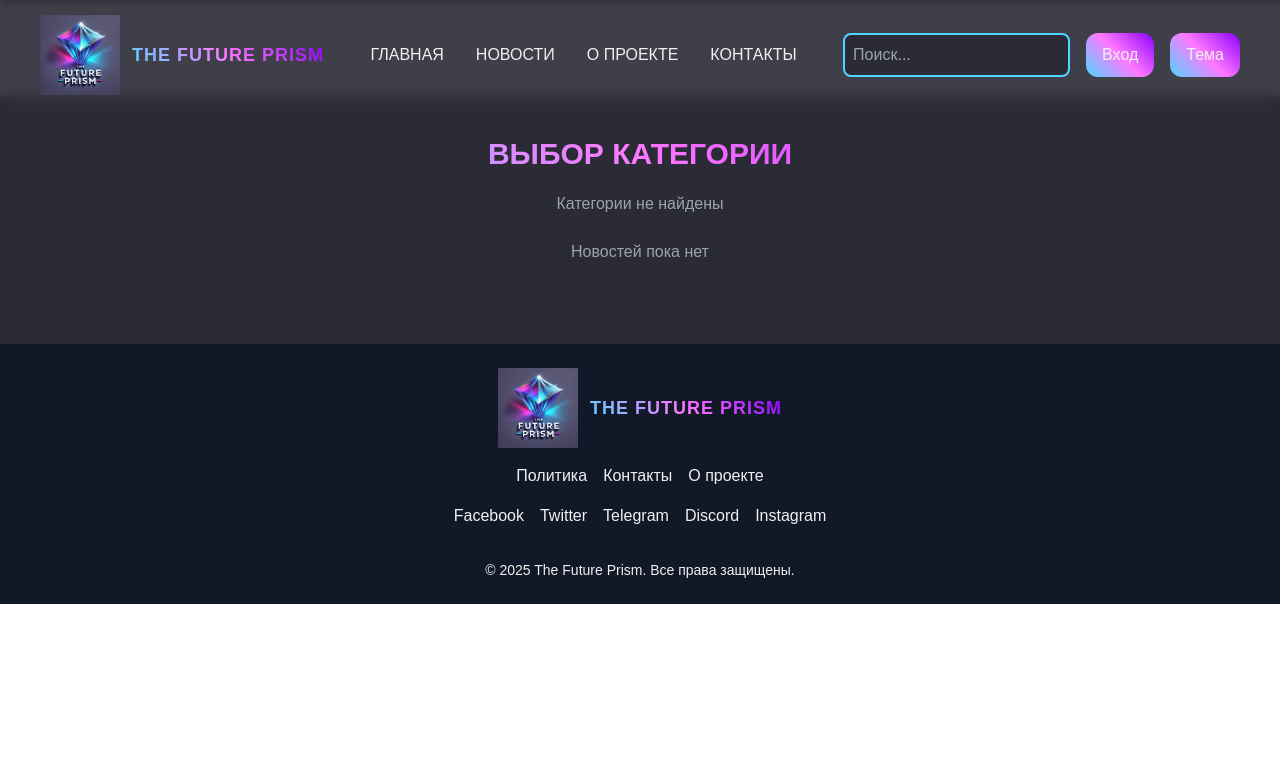
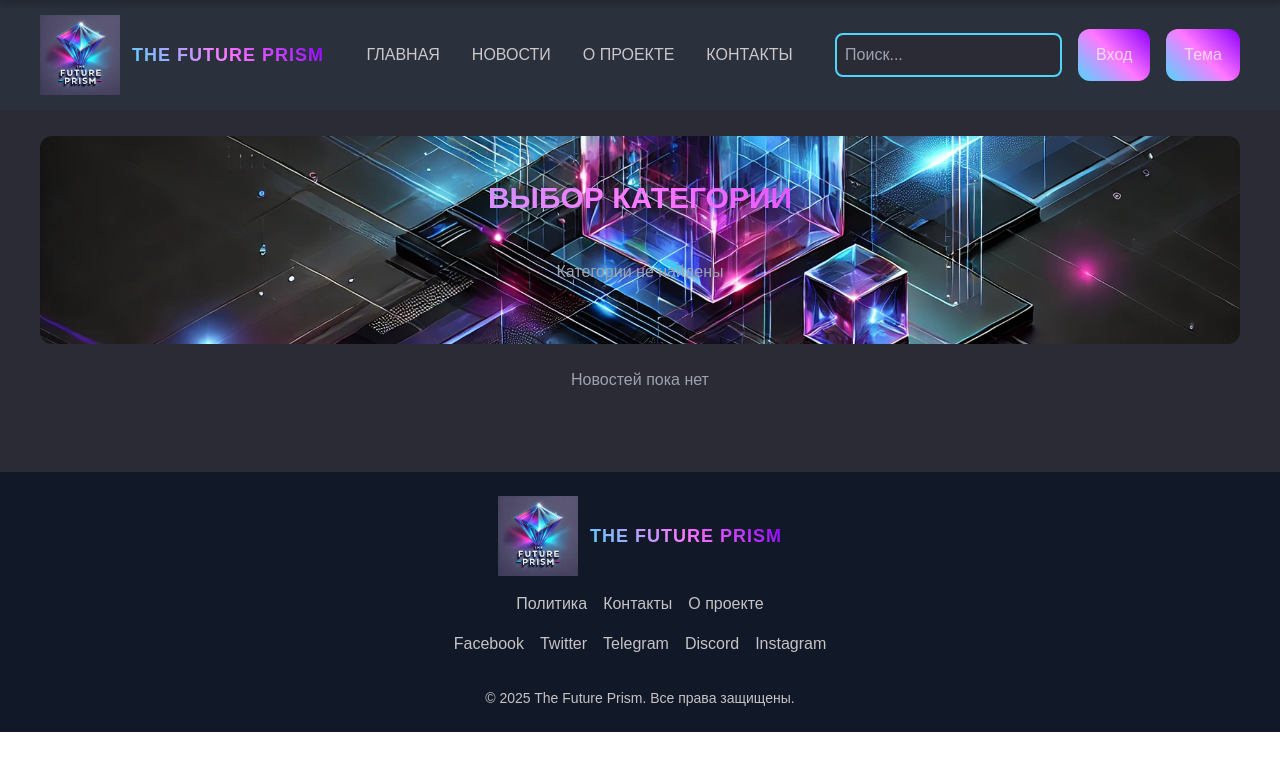
Before and after one commit to AleksejsGir/the_future_prism, a Django app: page / in a window 1280 px wide. Shown: the top 771 px of the page. Run offline with Django 5.2, Linux system fonts and the light colour scheme; data that the repository does not hold is empty; some libraries are stand-ins or nearby versions.

Commit message:
Update CSS

```diff
--- a/core/settings.py
+++ b/core/settings.py
@@ -77,9 +77,9 @@
 #     'default': {
 #         'ENGINE': 'django.db.backends.postgresql',
 #         'NAME': os.environ.get('DATABASE_NAME', 'future_prism'),
-#         'USER': os.environ.get('DATABASE_USER', 'postgres'),
-#         'PASSWORD': os.environ.get('DATABASE_PASSWORD', 'your_password'),
-#         'HOST': os.environ.get('DATABASE_HOST', 'db'),
+#         'USER': os.environ.get('DATABASE_USER', 'future_prism_user'),
+#         'PASSWORD': os.environ.get('DATABASE_PASSWORD', 'linda1990'),
+#         'HOST': os.environ.get('DATABASE_HOST', 'localhost'),
 #         'PORT': os.environ.get('DATABASE_PORT', '5432'),
 #     }
 # }
--- a/core/settings/dev.py
+++ b/core/settings/dev.py
@@ -9,9 +9,9 @@
 DATABASES = {
     'default': {
         'ENGINE': 'django.db.backends.postgresql',
-        'NAME': os.getenv('DATABASE_NAME',),
-        'USER': os.getenv('DATABASE_USER',),
-        'PASSWORD': os.getenv('DATABASE_PASSWORD',),
+        'NAME': os.getenv('DATABASE_NAME', 'future_prism'),
+        'USER': os.getenv('DATABASE_USER', 'future_prism_user'),
+        'PASSWORD': os.getenv('DATABASE_PASSWORD', 'linda1990'),
         'HOST': os.getenv('DATABASE_HOST', 'localhost'),
         'PORT': os.getenv('DATABASE_PORT', '5432'),
     }
--- a/static/css/style.css
+++ b/static/css/style.css
@@ -4,8 +4,9 @@
   --secondary-color: #FF78FF;
   --accent-color: #8B00FF;
   --background-color: #2B2B36;
-  --text-color: #F0F0F0;
-  --header-bg: rgba(43, 43, 54, 0.9);
+  --text-color: rgba(244, 237, 237, 0.8);
+  --header-bg: rgb(42, 48, 60);
+  --max-width: 1400px;
 }
 
 /* --- Базовые стили --- */
@@ -15,14 +16,17 @@
   color: var(--text-color);
   margin: 0;
   padding: 0;
+  overflow-x: hidden; /* Предотвращает горизонтальный скроллинг */
 }
 
 /* --- Типографика --- */
 h1 {
   font-size: 50px;
+  margin-bottom: 20px; /* Улучшенные отступы для заголовков */
 }
 h2 {
   font-size: 32px;
+  margin-bottom: 16px;
 }
 p, .search-input, .nav-menu {
   font-size: 16px;
@@ -139,12 +135,11 @@
 /* --- Кнопки --- */
 .category-button {
   background: linear-gradient(45deg, var(--primary-color), var(--secondary-color), var(--accent-color));
-  color: var(--text-color);
-  padding: 10px 16px;
-  border-radius: 12px;
+  color: var(--text-color); /* Цвет текста */
+  padding: 14px 18px; /* Внутренние отступы */
+  border-radius: 12px; /* Скругление углов */
   transition: all 0.3s ease;
 }
-
 .category-button:hover {
   box-shadow: 0 0 15px rgba(79, 214, 255, 0.9);
   transform: scale(1.05);
@@ -152,23 +147,65 @@
 
 /* --- Заголовок "Выбор категории" --- */
 .category-title {
-  font-size: 26px;
-  font-weight: bold;
-  text-transform: uppercase;
+  font-size: 26px; /* Размер шрифта */
+  font-weight: bold; /* Жирный шрифт */
+  text-transform: uppercase; /* Верхний регистр */
   text-align: center;
-  margin-bottom: 20px;
+  margin-bottom: 20px; /* Отступ снизу */
   background: linear-gradient(45deg, var(--primary-color), var(--secondary-color), var(--accent-color));
-  -webkit-background-clip: text;
-  -webkit-text-fill-color: transparent;
+  -webkit-background-clip: text; /* Применение градиента к тексту */
+  -webkit-text-fill-color: transparent; /* Прозрачный текст */
+  position: relative; /* Позиционирование для псевдоэлемента */
+  z-index: 2;
+  padding: 4px 8px;
+
 }
 
-/* --- Фильтр категорий --- */
+/* --- Обертка для заголовка "Выбор категории" с подложкой --- */
+.category-title-wrapper {
+  position: relative; /* Позиционирование для псевдоэлемента */
+  display: inline-block; /* ширина подстраивается под текст */
+}
+
+.category-title-wrapper::before {
+  content: "";
+  position: absolute;
+  top: 0;
+  left: 0;
+  width: 100%;
+  height: 100%;
+  background: rgba(0, 0, 0, 0.9); /* регулируйте прозрачность по необходимости */
+  z-index: 1;
+  border-radius: 8px; /* скругление углов, опционально */
+}
+
+
+/* --- Фон для блока категорий --- */
+.category-section {
+  position: relative;
+  background: url("../images/category-bg8.jpg") no-repeat center center/cover;
+  background-size: cover;
+  background-position: center;
+  padding: 40px 20px;
+  border-radius: 12px;
+}
+
+/* --- Фильтр категорий (удалены дублирующие стили) --- */
 .category-filter {
   display: flex;
   flex-wrap: wrap;
   justify-content: center;
   gap: 10px;
   margin-top: 10px;
+  padding: 20px;
+  border-radius: 12px;
+}
+
+/* --- Гибкая сетка карточек новостей --- */
+.grid-cols-auto {
+  display: grid;
+  grid-template-columns: repeat(auto-fit, minmax(300px, 1fr));
+  gap: 20px;
 }
 
 /* --- Анимация появления карточек --- */
--- a/templates/base.html
+++ b/templates/base.html
@@ -59,7 +59,11 @@
     <div class="container mx-auto p-4">
 
       <!-- Заголовок "Выбор категории" -->
-      <h2 class="text-3xl font-bold text-center category-title">Выбор категории</h2>
+      <!-- Заголовок "Выбор категории" -->
+    <div class="category-title-wrapper">
+        <h2 class="text-3xl font-bold text-center category-title">Выбор категории</h2>
+    </div>
+
 
       <!-- Фильтр категорий -->
       <div class="category-filter">
@@ -117,9 +121,9 @@
   <!-- JS для мобильного меню и header -->
   <script>
     // Тогглинг мобильного меню с анимацией (переключение класса "active")
-    const burgerBtn = document.getElementById('burger-btn');
-    const mobileMenu = document.getElementById('mobile-menu');
-    const closeMobileMenu = document.getElementById('close-mobile-menu');
+    const burgerBtn = document.getElementById('burger-btn'); // Кнопка бургер-меню
+    const mobileMenu = document.getElementById('mobile-menu'); // Мобильное меню
+    const closeMobileMenu = document.getElementById('close-mobile-menu'); // Кнопка закрытия мобильного меню
 
     burgerBtn.addEventListener('click', function() {
       mobileMenu.classList.toggle('active');
--- a/templates/news_list.html
+++ b/templates/news_list.html
@@ -3,6 +3,8 @@
 {% block content %}
 <div class="container mx-auto p-4">
 
+<!-- 🔥 Добавляем обёртку с классом category-section -->
+<div class="category-section">
   <!-- Заголовок "Выбор категории" -->
   <h2 class="text-3xl font-bold text-center category-title">Выбор категории</h2>
 
@@ -14,6 +16,8 @@
       <p class="text-center text-gray-400">Категории не найдены</p>
     {% endfor %}
   </div>
+</div>
+
 
   <!-- Основной контент (адаптивная сетка) -->
   <div class="grid-cols-auto mt-6">
```
Also changed, not shown: other parts of static/css/style.css (+44 -46 lines), media/news_images/8c620c27-d9f9e6b1e20c16ecd0307290f197a930.webp (added), media/news_images/9dea5b7d-babb789d52d5543749d12ef0597f12e0.webp (added), media/news_images/b5428996-1181a2e447f696593c2bf1f53e7d2c0a.webp (added), static/images/category-bg2.jpg (added), static/images/category-bg3.JPG (added), static/images/category-bg4.jpg (added), static/images/category-bg5.jpg (added), static/images/category-bg6.jpg (added), static/images/category-bg7.jpg (added), static/images/category-bg8.jpg (added), 1 other file. Lines whose indentation alone changed are shown as unchanged.
